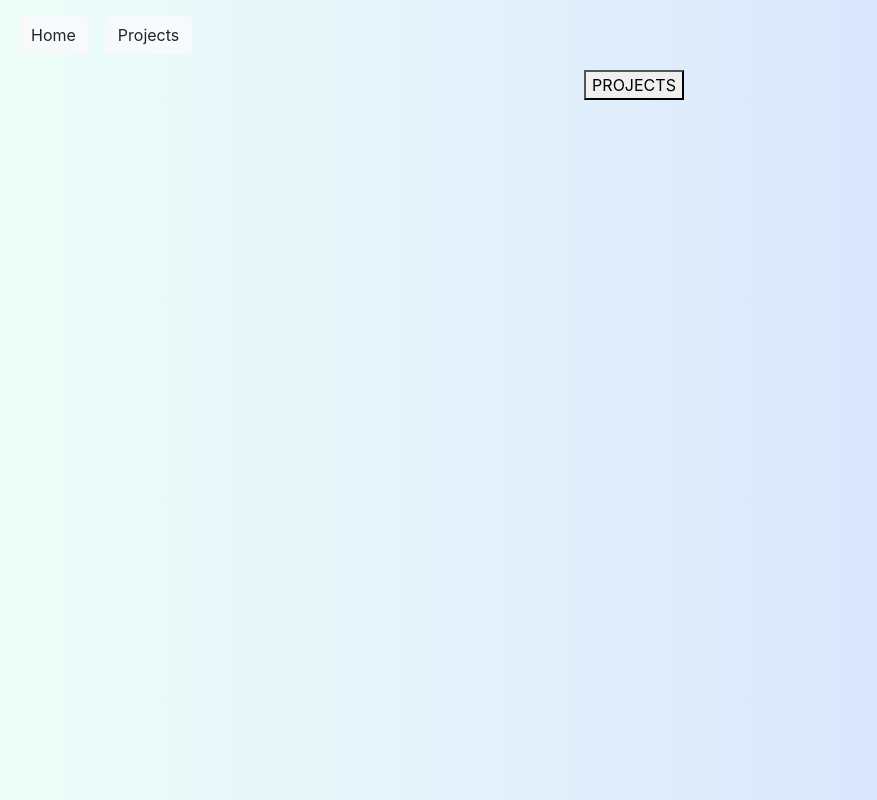
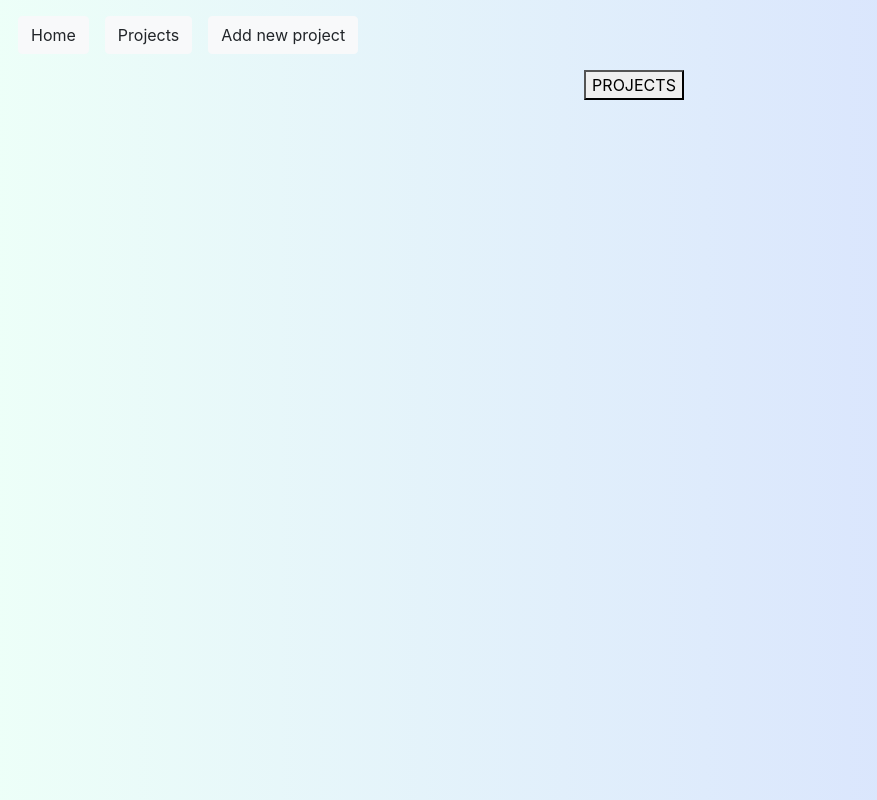
Before and after one commit to LolaEnBeta/ProjectApp, a React (Create React App) app in the folder project-app/: page / in a window 1280 px wide. Shown: the whole page, without its empty margins (6-883 px from the left). Built offline with nearby package versions, Linux system fonts and the light colour scheme.

Commit message:
Create Route to FormPage

```diff
--- a/project-app/src/App.js
+++ b/project-app/src/App.js
@@ -4,6 +4,7 @@ import './App.css';
 import HomePage from './routers/HomePage';
 import ProjectsPage from './routers/ProjectsPage';
 import ProjectPage from './routers/ProjectPage';
+import FormPage from './routers/FormPage';
 
 class App extends React.Component {
   constructor() {
@@ -17,11 +18,13 @@ class App extends React.Component {
           <nav className="navbar navbar-expand-lg">
             <Link className="btn btn-light m-2" to="/">Home</Link>
             <Link className="btn btn-light m-2" to="/projects">Projects</Link>
+            <Link className="btn btn-light m-2" to="/projectform">Add new project</Link>
           </nav>
           <div>
             <Route exact path="/" component={HomePage}/>
             <Route path="/projects" component={ProjectsPage}/>
             <Route path="/project" component={ProjectPage}/>
+            <Route path="/projectform" component={FormPage}/>
           </div>
         </div>
       </Router>
```
